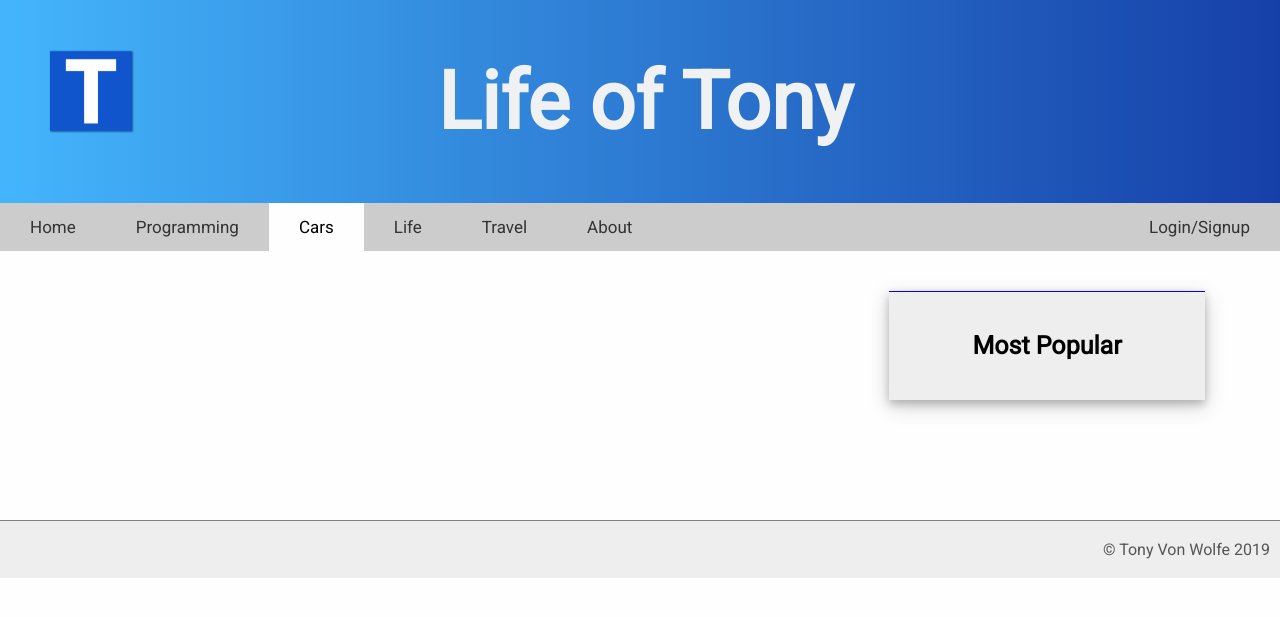
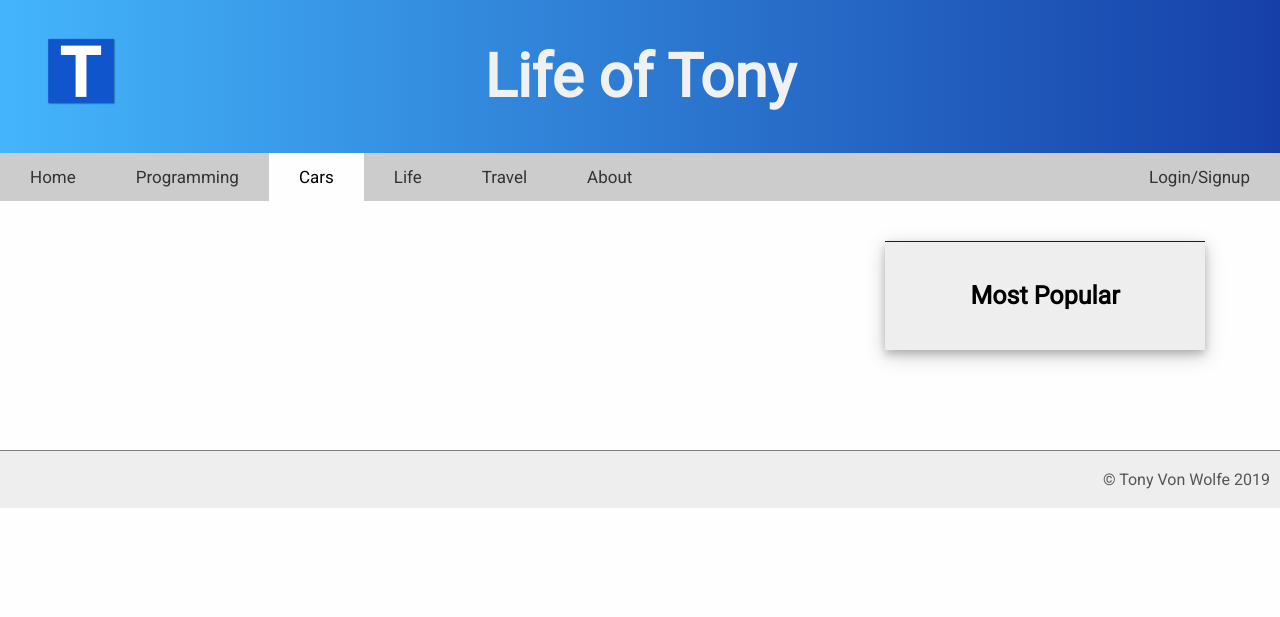
Before and after one commit to tvonwolfe/cs401, a PHP site: page /cars.php in a window 1280 px wide. Shown: the top 617 px of the page. Run offline with PHP 8.4, Linux system fonts and the light colour scheme; data that the repository does not hold is empty.

Commit message:
re-fix stuff

```diff
--- a/cars.php
+++ b/cars.php
@@ -12,8 +12,15 @@
     $currentNav="cars";
     include('header.php');
     include('navbar.php');
+  ?>
+
+  <div class="rh_container">
+  <?php
     include('popular.php');
+  ?>
+  </div>
 
+  <?php
     $dao = new Dao();
     $result = $dao->getBlogPostsForCategory('Cars');
 
--- a/index.php
+++ b/index.php
@@ -14,6 +14,7 @@
     include('navbar.php');
   ?>
 
+  <div class="rh_container">
   <?php
     if(isset($_SESSION['login_successful'])) {
       print '<div class="login_message">Hello, ' . $_SESSION['username'] . "!</div>\n";
@@ -21,6 +22,7 @@
     }
     include('popular.php');
   ?>
+  </div>
 
   <?php
     include('recent_posts.php');
--- a/programming.php
+++ b/programming.php
@@ -12,8 +12,14 @@
     $currentNav="programming";
     include('header.php');
     include('navbar.php');
+  ?>
+  <div class="rh_container">
+  <?php
     include('popular.php');
+  ?>
+  </div>
 
+  <?php
     $result = $dao->getBlogPostsForCategory('Programming');
 
     // regex to only grab first 3 sentences for preview.
--- a/resources/style.css
+++ b/resources/style.css
@@ -8,11 +8,12 @@ body {
 
 .headericon {
   float: left;
+  margin-top: 30px;
   margin-left: 40px;
   margin-right: -130px;
-  margin-top: 40px;
-  height: 100px;
-  width: 100px;
+  vertical-align: middle;
+  height: 80px;
+  width: 80px;
   padding: 0px;
 }
 
@@ -20,8 +21,8 @@ body {
   padding: 1px;
   background-image: linear-gradient(to right, #44b5fc, #1640a8);
   color: #eff1f2;
+  font-size: 30px;
   text-align: center;
-  font-size: 40px;
 }
 
 .nav_bar {
@@ -147,13 +148,9 @@ p {
 }
 
 .popular_post_sidebar {
-  float: right;
   border-top: 1px solid blue;
   background-color: #EEE;
-  margin-right: 75px;
-  margin-bottom: 20px;
   padding: 10px 30px;
-  width: 20%;
   box-shadow: 0 4px 8px 0 rgba(0, 0, 0, 0.2), 0 6px 20px 0 rgba(0, 0, 0, 0.19);
 }
 
@@ -366,15 +363,12 @@ h1.unauthorized {
 
 .login_message {
   margin-left: auto;
-  margin-right: 75px;
   margin-bottom: 20px;
-  float: right;
   text-align: center;
   background-color: #99ffbb;
   border: solid 3px #bfddc1;
   color: #046d27;
   padding: 10px 27px;
-  width: 250px;
 }
 
 .no_comment {
@@ -397,6 +391,12 @@ h1.unauthorized {
   margin-left: 75px;
   margin-bottom: 40px;
   box-shadow: 0 4px 8px 0 rgba(0, 0, 0, 0.2), 0 6px 20px 0 rgba(0, 0, 0, 0.19);
+}
+
+.rh_container {
+  float: right;
+  margin-right: 75px;
+  width: 25%;
 }
 
 .comment_section textarea {
```
Also changed, not shown: blog_post.php (+7 -0 lines), life.php (+7 -0 lines), travel.php (+7 -0 lines).
